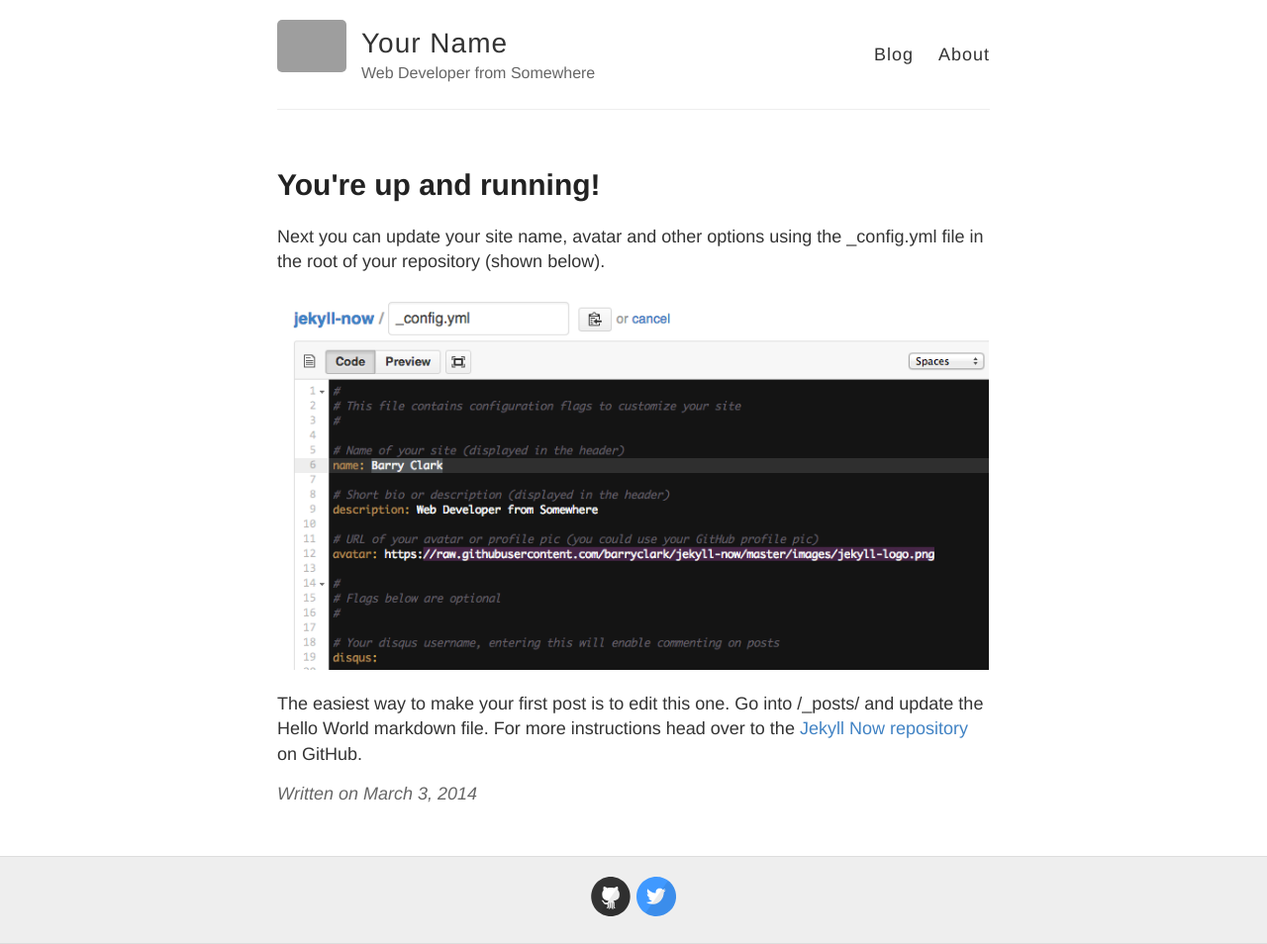
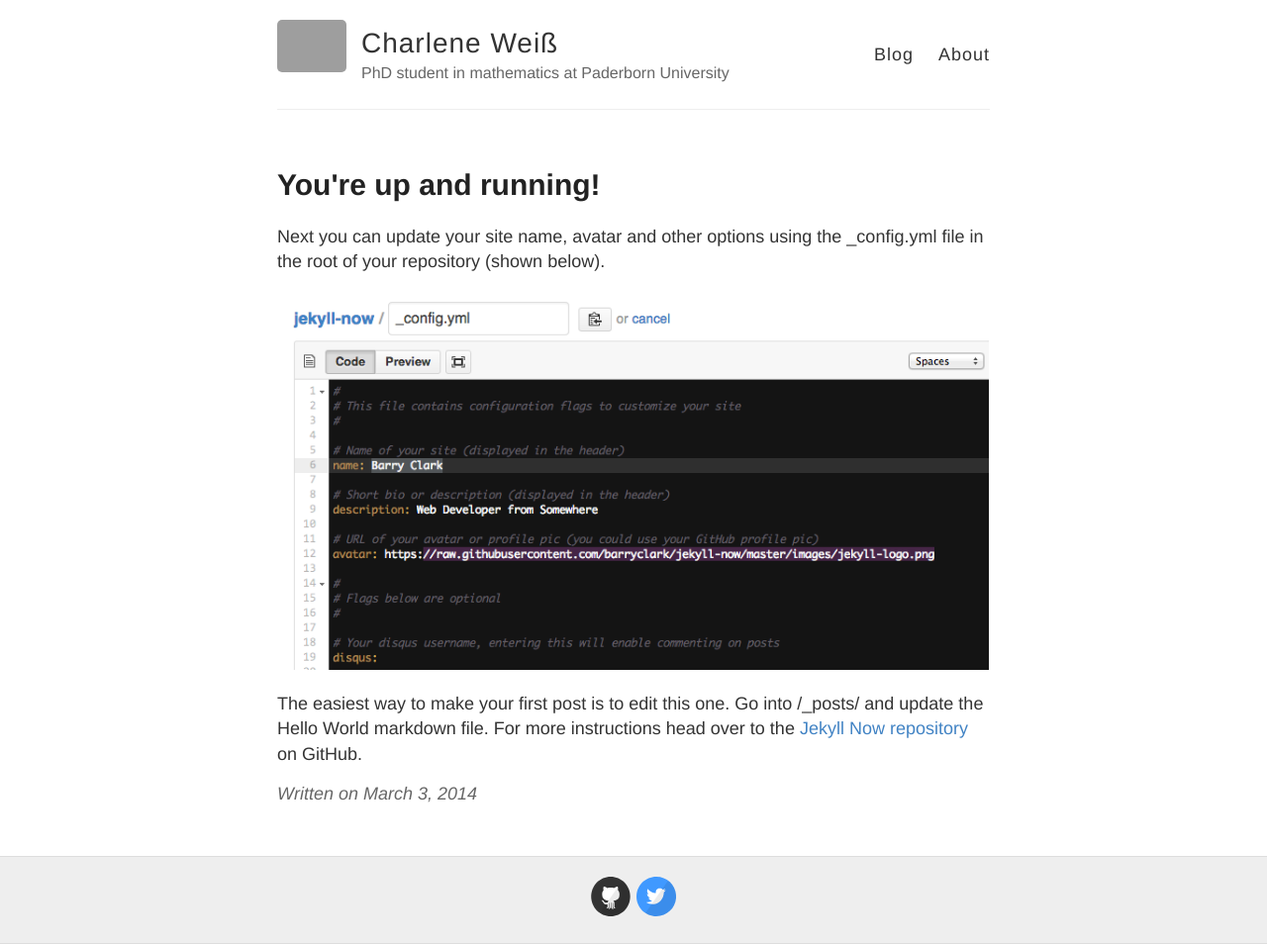
Before and after one commit to charleneweiss/charleneweiss.github.io, a Jekyll site: the page built from _posts/2014-3-3-Hello-World.md, in a window 1280 px wide. Shown: the whole page at 99% size. Built offline with Jekyll 4.4.1, drawn with Linux system fonts in a browser that asks for light colours; grey boxes are pictures that could not be loaded.

Commit message:
add avatar picture

```diff
--- a/_config.yml
+++ b/_config.yml
@@ -1,15 +1,11 @@
-#
-# This file contains configuration flags to customize your site
-#
-
 # Name of your site (displayed in the header)
-name: Your Name
+name: Charlene Weiß
 
 # Short bio or description (displayed in the header)
-description: Web Developer from Somewhere
+description: PhD student in mathematics at Paderborn University
 
 # URL of your avatar or profile pic (you could use your GitHub profile pic)
-avatar: https://raw.githubusercontent.com/barryclark/jekyll-now/master/images/jekyll-logo.png
+avatar: https://raw.githubusercontent.com/charleneweiss/charleneweiss/master/images/avatar.png
 
 #
 # Flags below are optional
```
Also changed, not shown: images/avatar.png (added).
